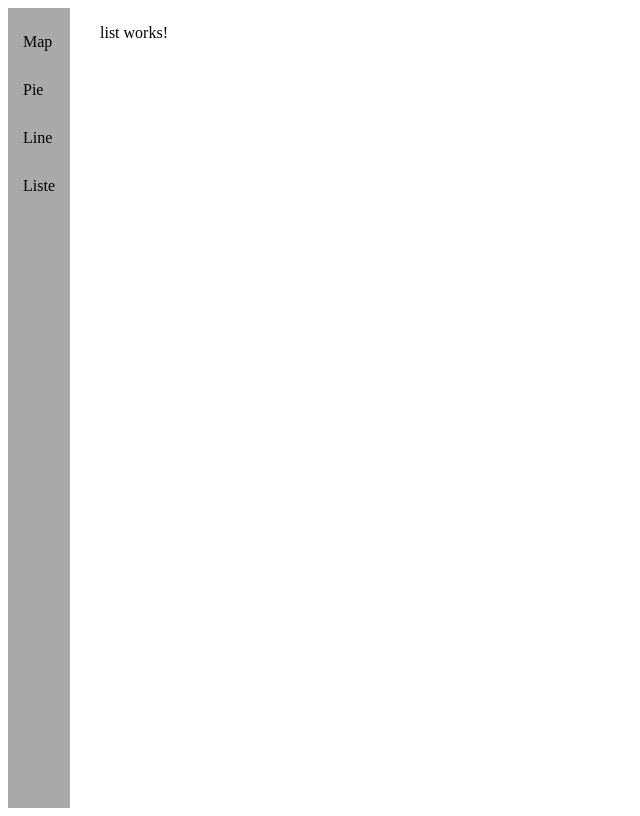
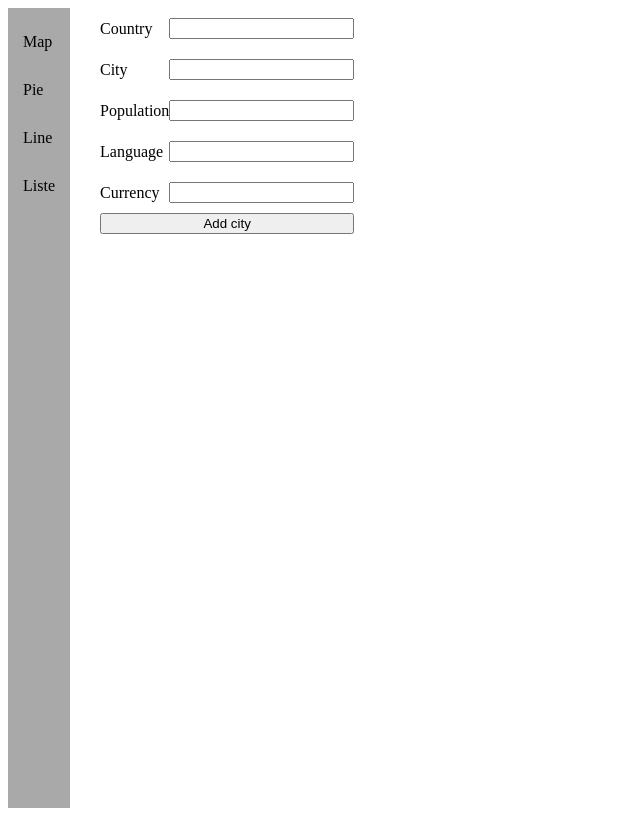
Before and after one commit to Hotaru24/beecoming-app, an Angular app: page /list in a window 1280 px wide. Shown: the whole page, without its empty margins (0-640 px from the left). Built offline with nearby package versions, Linux system fonts and the light colour scheme.

Commit message:
form post & formData call are ok

```diff
--- a/src/app/list/list.component.css
+++ b/src/app/list/list.component.css
@@ -0,0 +1,10 @@
+#listForm{
+  display: flex;
+  flex-direction: column;
+}
+.listInputs{
+  margin: 10px 0;
+  display: flex;
+  justify-content: space-between;
+  align-items: center;
+}
--- a/src/app/list/list.component.html
+++ b/src/app/list/list.component.html
@@ -1 +1,29 @@
-<p>list works!</p>
+
+<div *ngFor="let city of citiesCopy">
+  <h3>{{city.country}}</h3>
+</div>
+
+
+<form id="listForm" #f="ngForm" (submit)="addCity(f)">
+  <div class="listInputs">
+    <label for="country">Country</label>
+    <input type="text" ngModel name="country">
+  </div>
+  <div class="listInputs">
+    <label for="city">City</label>
+    <input type="text" ngModel name="city">
+  </div>
+  <div class="listInputs">
+    <label for="population">Population</label>
+    <input type="text" ngModel name="population">
+  </div>
+  <div class="listInputs">
+    <label for="language">Language</label>
+    <input type="text" ngModel name="language">
+  </div>
+  <div class="listInputs">
+    <label for="currency">Currency</label>
+    <input type="text" ngModel name="currency">
+  </div>
+  <button type="submit" (click)="getCities()">Add city</button>
+</form>
--- a/src/app/list/list.component.ts
+++ b/src/app/list/list.component.ts
@@ -1,4 +1,5 @@
 import { Component, OnInit } from '@angular/core';
+import { CitiesListService } from '../services/cities-list.service';
 
 @Component({
   selector: 'app-list',
@@ -7,9 +8,22 @@ import { Component, OnInit } from '@angular/core';
 })
 export class ListComponent implements OnInit {
 
-  constructor() { }
+  constructor(public ct: CitiesListService) { }
+
+  citiesCopy : any[] = [];
 
   ngOnInit(): void {
+    this.getCities();
+  }
+
+  addCity(form : any){
+    this.ct.addCities(form.value);
+    form.reset();
+  }
+
+  getCities(){
+    this.citiesCopy = this.ct.getCities();
+    console.log(this.citiesCopy)
   }
 
 }
--- /dev/null
+++ b/src/app/services/cities-list.service.ts
@@ -0,0 +1,20 @@
+import { Injectable } from '@angular/core';
+
+@Injectable({
+  providedIn: 'root'
+})
+export class CitiesListService {
+
+  constructor() { }
+
+  cities : any[] = [];
+
+  addCities(form : any){
+    this.cities = [form, ...this.cities]
+    console.log(this.cities)
+  }
+
+  getCities(){
+    return this.cities;
+  }
+}
```
Also changed, not shown: src/app/app.component.css (line endings or trailing spaces), src/app/line/line.component.html (line endings or trailing spaces), src/app/line/line.component.ts (line endings or trailing spaces).
